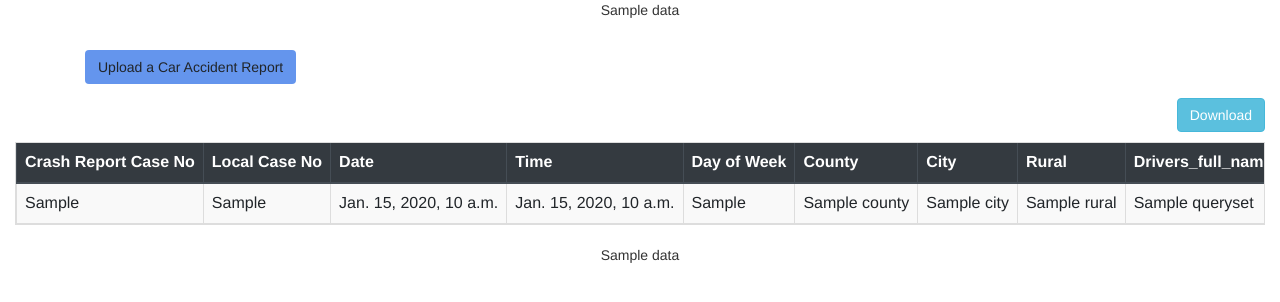
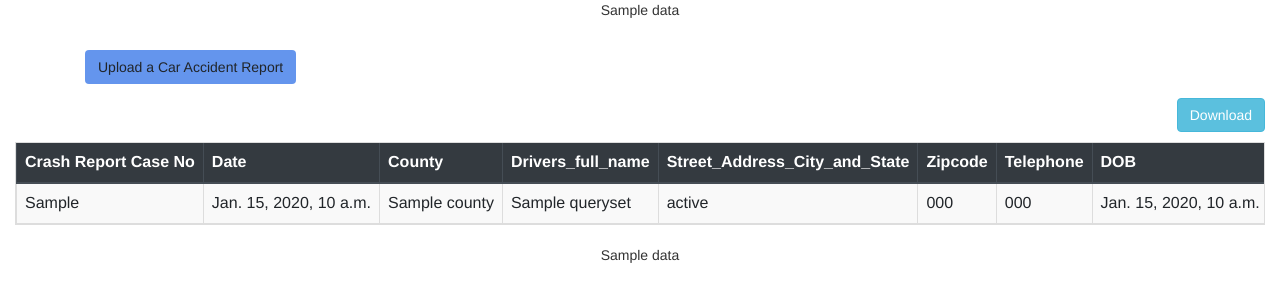
Before and after one commit to v-grant/Car-Report-ETL, a Django app: template car/templates/data_report.html in a window 1280 px wide. Shown: the top 302 px of the page. Run offline with Django 3.2, Linux system fonts and the light colour scheme; the template is opened without the code that fills it: most values are stand-ins (such as "Sample title", 1, 10 or a date in 2020); some libraries are stand-ins or nearby versions.

Commit message:
Limit fields

```diff
--- a/car/templates/data_report.html
+++ b/car/templates/data_report.html
@@ -28,22 +28,22 @@
         <thead class="table thead-dark">
           <tr>
             <th>Crash Report Case No</th>
-            <th>Local Case No</th>
+            <!-- <th>Local Case No</th> -->
             <th>Date</th>
-            <th>Time</th>
-            <th>Day of Week</th>
+            <!-- <th>Time</th> -->
+            <!-- <th>Day of Week</th> -->
             <th>County</th>
-            <th>City</th>
-            <th>Rural </th>
+            <!-- <th>City</th> -->
+            <!-- <th>Rural </th> -->
             <th>Drivers_full_name</th>
             <th>Street_Address_City_and_State </th>
             <th>Zipcode</th>
             <th>Telephone</th>
             <th>DOB</th>
-            <th>Race</th>
-            <th>Sex</th>
+            <!-- <th>Race</th> -->
+            <!-- <th>Sex</th> -->
             <th>DL State:</th>
-            <th>Driving License No</th>
+            <!-- <th>Driving License No</th> -->
             <th>Attached File</th>
           </tr>
         </thead>
@@ -51,22 +51,22 @@
           {% for x in queryset %}
           <tr>
             <td>{{x.crash_report_case_no}}</td>
-            <td>{{x.local_case_no}}</td>
+            <!-- <td>{{x.local_case_no}}</td> -->
             <td>{{x.date}}</td>
-            <td>{{x.time}}</td>
-            <td>{{x.day_of_week}}</td>
+            <!-- <td>{{x.time}}</td> -->
+            <!-- <td>{{x.day_of_week}}</td> -->
             <td>{{x.county}}</td>
-            <td>{{x.city}}</td>
-            <td>{{x.rural}}</td>
+            <!-- <td>{{x.city}}</td> -->
+            <!-- <td>{{x.rural}}</td> -->
             <td>{{x.Drivers_full_name}}</td>
             <td>{{x.Street_Address_City_and_State}}</td>
             <td>{{x.zipcode}}</td>
             <td>{{x.telephone}}</td>
             <td>{{x.dob}}</td>
-            <td>{{x.race}}</td>
-            <td>{{x.sex}}</td>
+            <!-- <td>{{x.race}}</td> -->
+            <!-- <td>{{x.sex}}</td> -->
             <td>{{x.dL_state}}</td>
-            <td>{{x.driving_license_no}}</td>
+            <!-- <td>{{x.driving_license_no}}</td> -->
             <td><a href="{{ MEDIA_URL }}{{ x.file_attached }}" target="_blank">{{x.file_attached}}</a>
             </td>
           </tr>
```
